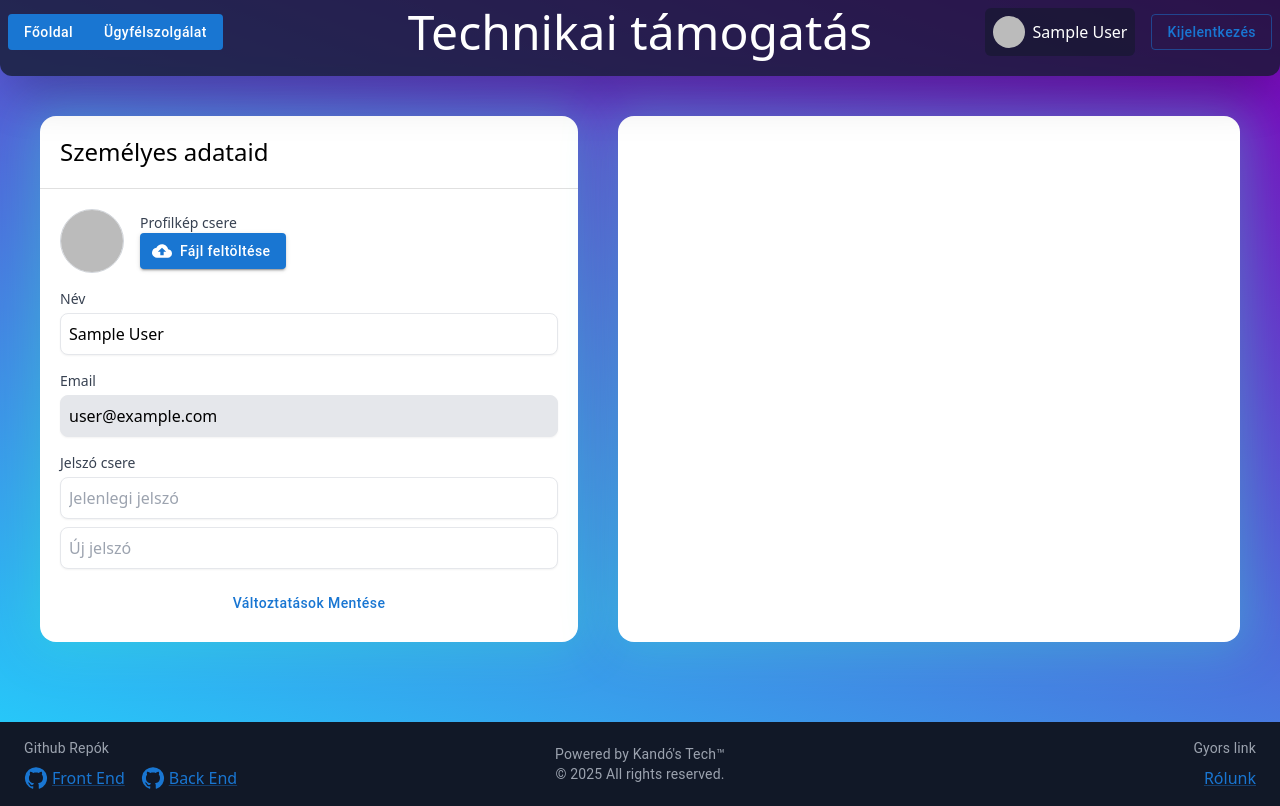
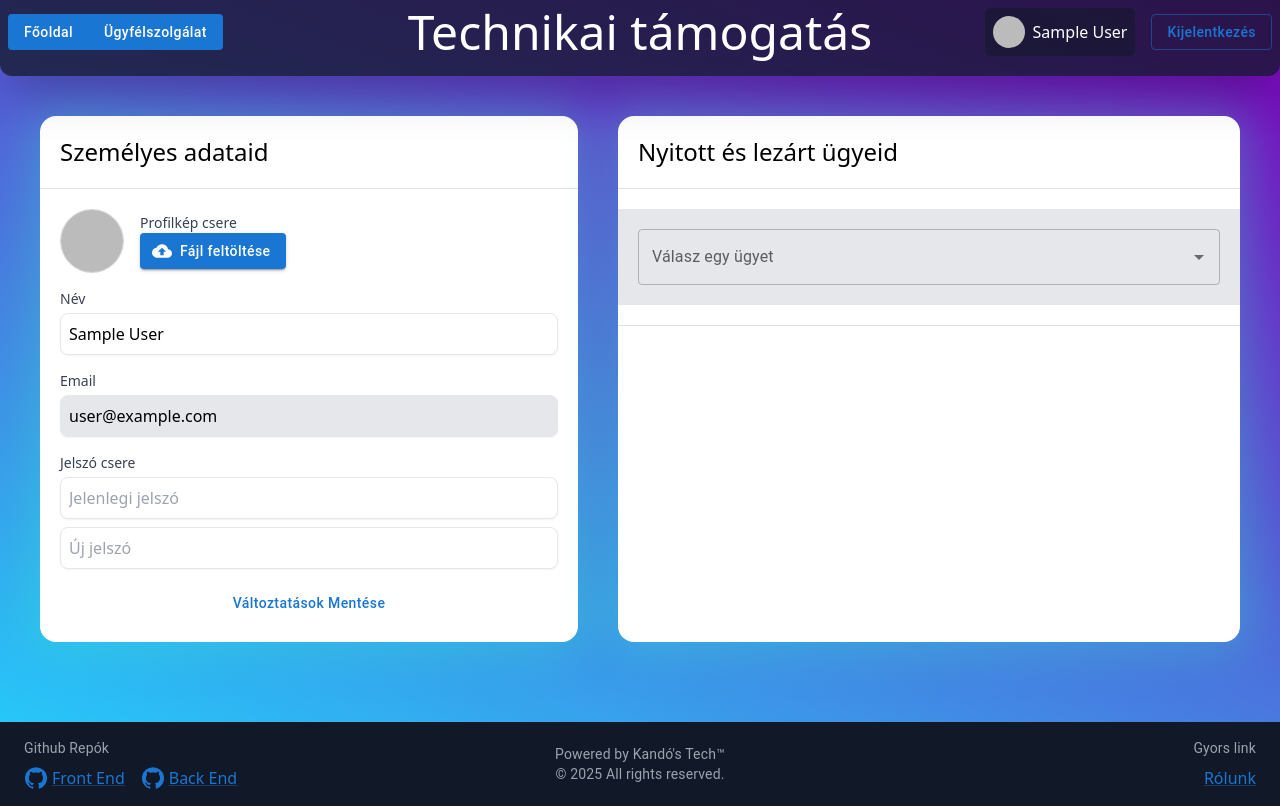
Before and after one commit to balhun/techsupport, a React (Vite) app: page /profile in a window 1280 px wide. Built offline with nearby package versions, Linux system fonts and the light colour scheme; no server answers; sample sign-in values are in the browser's storage.

Commit message:
Munka gerivel. Sokminden tortent XD
respmenu, profilba, loginba, badge bugfixing, megmentettuk az elveszett valasz listat
stb

```diff
--- a/src/App.jsx
+++ b/src/App.jsx
@@ -25,6 +25,8 @@ export const auth = getAuth(app);
 function App() {
   const [user, setUser] = useState(null);
   const [admin, setAdmin] = useState(false);
+  const [unreadMessages, setUnreadMessages] = useState(0);
+
   /*const [successRegist, setSuccessRegist] = useState(false);
   useEffect(() => {
     setTimeout(setSuccessRegist(false), 5000);
@@ -50,14 +52,35 @@ function App() {
     return () => unsubscribe;
   }, []);
 
+  useEffect(() => {
+    const getMessages = async () => {
+      if (admin) {
+        try {
+          const response = await axios.get(`${BACKEND_URL}/admin/uzenetek`, {
+            headers: { "x-user-id": user.uid },
+          });
+          const unreadCount = response.data.data.filter(
+            (msg) => !msg.isAnswered
+          ).length;
+          setUnreadMessages(unreadCount);
+        } catch (error) {
+          console.error("Error fetching messages:", error);
+        }
+      }
+    };
+
+    getMessages();
+  }, [user, admin]);
+
   async function logout() {
+    setUnreadMessages(0);
     await signOut(auth);
   }
 
   const router = createBrowserRouter([
     {
       path: "/",
-      element: <Layout user={user} admin={admin} logout={logout} />,
+      element: <Layout user={user} admin={admin} logout={logout} unreadMessages={unreadMessages} />,
       children: [
         { path: "/", element: <Home /> },
         {
--- a/src/Layout.jsx
+++ b/src/Layout.jsx
@@ -4,11 +4,11 @@ import RespMenu from "./pages/RespMenu.jsx";
 import RespFooter from './pages/RespFooter.jsx';
 
 
-export default function Layout({ user,admin, logout }) {
+export default function Layout({ user,admin, logout, unreadMessages }) {
   return (
     <div className="flex flex-col min-h-screen">
         <div>
-            <RespMenu user={user}admin={admin} logout={logout} />
+            <RespMenu user={user}admin={admin} logout={logout} unreadMessages={unreadMessages} />
         </div>
         <div className='flex-grow'>
             <Outlet />
--- a/src/pages/Login.jsx
+++ b/src/pages/Login.jsx
@@ -140,7 +140,7 @@ export default function Login({
                 Bejelentkezés
               </Button>
             </Link>
-            <p className="">--Or continue with--</p>
+            <p className="text-gray-500">Vagy jelentkez be így</p>
             <Link to="/profile" sx={{ width: "320px" }}>
               <img
                 src="./google.png"
--- a/src/pages/OpenTicket.jsx
+++ b/src/pages/OpenTicket.jsx
@@ -38,7 +38,7 @@ export default function OpenTicket({ user }) {
           align="center"
           className="text-gray-800 font-semibold"
         >
-          Open a Support Ticket
+          Hibajegy megnyitása
         </Typography>
         {user ? null : (
           <Typography variant="body2" align="center" className="text-gray-600">
--- a/src/pages/Profile.jsx
+++ b/src/pages/Profile.jsx
@@ -1,69 +1,80 @@
-import React, { useEffect, useState } from "react";
-import {
-  Button,
-  styled,
-  Divider,
-  Autocomplete,
-  TextField,
-  Alert,
-  Badge,
-} from "@mui/material";
-import { updateProfile, updatePassword } from "firebase/auth";
-import { Link, Navigate } from "react-router-dom";
-import { uploadFile } from "../Uploadfile";
-import { CloudUpload } from "@mui/icons-material";
-import axios from "axios";
-import { BACKEND_URL } from "../constants/backEnd";
+import React, { useEffect, useState } from 'react';
+import { Button, styled, Divider, Autocomplete, TextField, Alert, Stack } from '@mui/material';
+import { updateProfile, updatePassword } from 'firebase/auth';
+import { Link, Navigate } from 'react-router-dom';
+import { uploadFile } from '../Uploadfile';
+import { CloudUpload } from '@mui/icons-material';
+import axios from 'axios';
+import { BACKEND_URL } from '../constants/backEnd';
+
+
+
+
+
+
+
+
 
 export default function Profile({ user, auth, logout, setUser, admin }) {
-  const [profilePicture, setProfilePicture] = useState(
-    user?.photoURL || "./blank-pfp.png"
-  );
+  const [profilePicture, setProfilePicture] = useState(user?.photoURL||'./blank-pfp.png');
+
+
   const [uploading, setUploading] = useState(false);
-  const [name, setName] = useState(user?.displayName || "");
-  const [email, setEmail] = useState(user?.email || "");
-  const [currentPassword, setCurrentPassword] = useState("");
-  const [newPassword, setNewPassword] = useState("");
+  const [name, setName] = useState(user?.displayName||'');
+  const [email, setEmail] = useState(user?.email||'');
+  const [currentPassword, setCurrentPassword] = useState('');
+  const [newPassword, setNewPassword] = useState('');
   const [messages, setMessages] = useState([]);
-  const [unreadMessages, setUnreadMessages] = useState(0);
-
-  const VisuallyHiddenInput = styled("input")({
-    clip: "rect(0 0 0 0)",
-    clipPath: "inset(50%)",
+  const [singleMessages, setSingleMessages] = useState([]);
+  const [id,setId]=useState("");
+  const VisuallyHiddenInput = styled('input')({
+    clip: 'rect(0 0 0 0)',
+    clipPath: 'inset(50%)',
     height: 1,
-    overflow: "hidden",
-    position: "absolute",
+    overflow: 'hidden',
+    position: 'absolute',
     bottom: 0,
     left: 0,
-    whiteSpace: "nowrap",
+    whiteSpace: 'nowrap',
     width: 1,
   });
 
   useEffect(() => {
     const getMessages = async () => {
       try {
-        const response = await axios.get(`${BACKEND_URL}/admin/uzenetek`, {
+        const response = await axios.get(`${BACKEND_URL}/uzenetek`, {
           headers: { "x-user-id": user.uid },
         });
         setMessages(response.data.data);
 
-        const unreadCount = response.data.data.filter(
-          (msg) => !msg.isAnswered
-        ).length;
-        setUnreadMessages(unreadCount);
       } catch (error) {
         console.error("Error fetching messages:", error);
       }
     };
 
-    if (admin) {
     getMessages();
+  }, [user]);
+
+  useEffect(() => {
+    const getSingleMessage = async () => {
+      try {
+        const response = await axios.get(`${BACKEND_URL}/uzenetek/${id}`, {
+          headers: { "x-user-id": user.uid },
+        });
+        setSingleMessages(response.data.data);
+      } catch (error) {
+        console.error("Error fetching messages:", error);
       }
-  }, [user, admin]);
+    };
+
+    if (id) {
+      getSingleMessage();
+    }
+  }, [id, user]);
 
   const ProfilePictureChange = async (event) => {
     const file = event.target.files[0];
-    if (file && file.size < 5242880) {
+    if (file && file.size<5242880) {
       try {
         setUploading(true);
         const cloudinaryResponse = await uploadFile(file);
@@ -72,50 +83,50 @@ export default function Profile({ user, auth, logout, setUser, admin }) {
             await updateProfile(auth.currentUser, { photoURL: cloudinaryURL });
 
             setProfilePicture(cloudinaryURL);
-          setUser((v) => ({ ...v, photoURL: cloudinaryURL }));
+            setUser((v)=>({...v,photoURL:cloudinaryURL}))
 
-          alert("Profile picture updated successfully!");
+            alert('Profile picture updated successfully!');
           } else {
-          throw new Error("Failed to get Cloudinary URL.");
+            throw new Error('Failed to get Cloudinary URL.');
           }
       } catch (error) {
-        console.error("Error updating profile picture:", error);
-        alert("Failed to update profile picture. Please try again.");
+        console.error('Error updating profile picture:', error);
+        alert('Failed to update profile picture. Please try again.');
       } finally {
         setUploading(false);
       }
-    } else {
-      alert("Túl nagy a fájl (5mb max)");
+    }else{
+      alert("Túl nagy a fájl (5mb max)")
     }
   };
 
   const SaveChanges = async () => {
     try {
       await updateProfile(auth.currentUser, { displayName: name });
-      alert("Profile updated successfully!");
+      alert('Profile updated successfully!');
 
       if (newPassword) {
         await updatePassword(auth.currentUser, newPassword);
-        alert("Password updated successfully!");
-        logout();
+        alert('Password updated successfully!');
+        logout()
       }
     } catch (error) {
-      console.error("Error updating profile:", error);
-      alert("Failed to update profile. Please try again.");
+      console.error('Error updating profile:', error);
+      alert('Failed to update profile. Please try again.');
     }
-    setUser((v) => ({ ...v, displayName: name }));
+    setUser((v)=>({...v,displayName:name}))
   };
 
   return (
     <>
       {user ? (
-        <div
-          className={
-            !admin ? "md:flex m-10 gap-10 block" : "lg:flex m-10 gap-10 block"
-          }
-        >
+        <div className={!admin ? 'md:flex m-10 gap-10 block' : 'lg:flex m-10 gap-10 block'}>
+
+
+
+
           <div className="bg-white rounded-2xl mb-10 glowing profileBox">
-            <div className="p-5 text-2xl">
+            <div className='p-5 text-2xl'>
               <h1>Személyes adataid</h1>
             </div>
             <Divider />
@@ -127,35 +138,34 @@ export default function Profile({ user, auth, logout, setUser, admin }) {
                   className="w-16 h-16 rounded-full border border-gray-300"
                 />
                 <div>
-                  <label className="block text-sm font-medium text-gray-700">
-                    Profilkép csere
-                  </label>
+                  <label className="block text-sm font-medium text-gray-700">Profilkép csere</label>
+
+
                   <Button
                     component="label"
                     role={undefined}
                     variant="contained"
                     tabIndex={-1}
                     startIcon={<CloudUpload />}
-                    sx={{ "text-transform": "none" }}
+                    sx={{"text-transform" : "none"}}
                   >
                     Fájl feltöltése
                     <VisuallyHiddenInput
-                      type="file"
                       accept=".png, .jpg, .gif"
                       onChange={ProfilePictureChange}
                       disabled={uploading}
                       multiple
                     />
                   </Button>
-                  {uploading && (
-                    <p className="text-sm text-blue-500">Feltőltés...</p>
-                  )}
+                  {uploading && <p className="text-sm text-blue-500">Feltőltés...</p>}
+
+
                 </div>
               </div>
               <div>
-                <label className="block text-sm font-medium text-gray-700">
-                  Név
-                </label>
+                <label className="block text-sm font-medium text-gray-700">Név</label>
+
+
                 <input
                   type="text"
                   value={name}
@@ -165,9 +175,9 @@ export default function Profile({ user, auth, logout, setUser, admin }) {
                 />
               </div>
               <div>
-                <label className="block text-sm font-medium text-gray-700">
-                  Email
-                </label>
+                <label className="block text-sm font-medium text-gray-700">Email</label>
+
+
                 <input
                   type="email"
                   value={email}
@@ -176,9 +186,9 @@ export default function Profile({ user, auth, logout, setUser, admin }) {
                 />
               </div>
               <div>
-                <label className="block text-sm font-medium text-gray-700">
-                  Jelszó csere
-                </label>
+                <label className="block text-sm font-medium text-gray-700">Jelszó csere</label>
+
+
                 <input
                   type="password"
                   placeholder="Jelenlegi jelszó"
@@ -194,40 +204,66 @@ export default function Profile({ user, auth, logout, setUser, admin }) {
                   className="w-full mt-2 p-2 border rounded-lg shadow-sm focus:outline-none focus:ring-2 focus:ring-blue-500"
                 />
               </div>
-              <Button
-                sx={{ "text-transform": "none" }}
-                className="w-full bg-blue-500 py-2 rounded-lg hover:bg-blue-600 hover:text-white"
-                onClick={SaveChanges}
-              >
-                Változtatások Mentése
-              </Button>
+              <Button sx={{"text-transform" : "none"}} className="w-full bg-blue-500 py-2 rounded-lg hover:bg-blue-600 hover:text-white" onClick={SaveChanges}>Változtatások Mentése</Button>
             </div>
           </div>
           <div className="rounded-2xl glowing bg-white flex-grow profileBox relative">
-            {admin ? (
-              <div className="h-max w-max absolute top-1/2 left-1/2 -translate-x-1/2 -translate-y-1/2">
-                <Badge
-                  badgeContent={unreadMessages > 0 ? unreadMessages : null}
-                  color="error"
-                  overlap="circular"
-                >
-                  <Link to="/admin">
-                    <Button
-                      variant="contained"
-                      sx={{
-                        textTransform: "none",
-                        height: "100px",
-                        fontSize: 15,
+            {!admin ? <>
+              <div className='p-5 text-2xl'>
+              Nyitott és lezárt ügyeid
+              </div>
+              <Divider />
+              <div className="p-5 flex items-center justify-between bg-gray-200 mt-5 mb-5">
+              <Autocomplete
+                disablePortal
+                options={messages}
+                getOptionLabel={(option) => option.cim + " - " + new Date(option.created_at).toLocaleString()}
+                sx={{ width: "100%" }}
+                renderInput={(params) => <TextField {...params} label="Válasz egy ügyet" />}
+                onChange={(event, value) => {
+                  if (value) {
+                    setId(value.id);
+                  }
                 }}
-                    >
-                      A Jegyek Menedzseléséhez kattints ide!
-                    </Button>
-                  </Link>
-                </Badge>
+                renderOption={(props, option) => (
+                  <li {...props} key={option.id}>
+                    {option.cim} - {new Date(option.created_at).toLocaleString()}
+                  </li>
+                )}
+              />
               </div>
-            ) : (
-              <></>
-            )}
+              <Divider />
+              <div>
+                { singleMessages.length != 0 ?
+                  <div className='m-4'>
+                    <h1 className='text-2xl mb-5 pb-2 border-gray-500 border-b'>{singleMessages.cim}</h1>
+                    <div className='relative'>
+                      <div className='absolute right-0'>
+                        <div className='text-xs text-gray-500 mr-2 text-right'>Ön</div>
+                        <div className='bg-blue-400 w-fit p-2 rounded-xl'>{singleMessages.uzenet}</div>
+                      </div>
+                      { singleMessages.isAnswered ?
+                      <div className='absolute top-14'>
+                        <span className='text-xs text-gray-500 -mb-4 ml-1'>Ügyfélszolgálat</span>
+                        <span className='bg-gray-500 w-fit block p-2 rounded-xl'>{singleMessages.valasz}</span>
+                      </div>
+                      :
+                      <div className='absolute top-14 mt-2'>
+                        <Alert severity="info">Ezt az ügyet még nem válaszolták meg!</Alert>
+                      </div>
+                      }
+                    </div>
+                  </div>
+                  : ""
+                }
+              </div>
+            </> : <>
+                <div className='h-max w-max absolute top-1/2 left-1/2 -translate-x-1/2 -translate-y-1/2'>
+                  <Link to='/admin'><Button variant='contained' sx={{textTransform:"none", height: "100px", fontSize: 15}}>A Jegyek Menedzseléséhez kattints ide!</Button></Link>
+                </div>
+            </>
+            }
+
           </div>
         </div>
       ) : (
@@ -235,4 +271,5 @@ export default function Profile({ user, auth, logout, setUser, admin }) {
       )}
     </>
   );
-}
+
+};
```
Also changed, not shown: src/pages/RespMenu.jsx (+1 -20 lines). Lines whose indentation alone changed are shown as unchanged.
